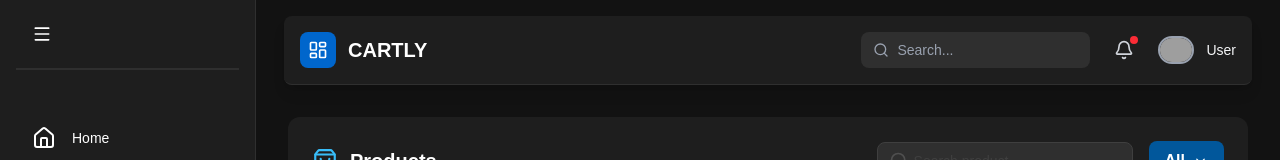
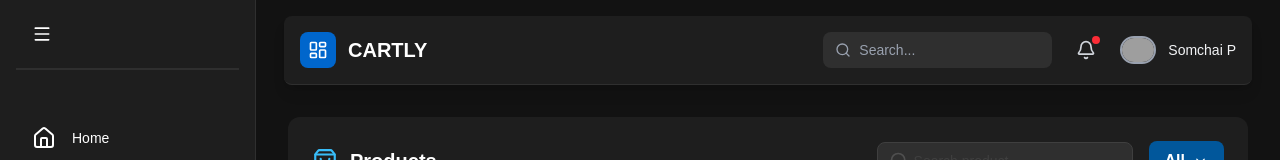
Before and after one commit to Junxeb/Dashboard-ecom, a Next.js app: page /products in a window 1280 px wide. Shown: the top 160 px of the page. Built offline with nearby package versions, Linux system fonts and the light colour scheme; grey boxes are pictures that could not be loaded.

Commit message:
change name in header

```diff
--- a/src/layout/Header.tsx
+++ b/src/layout/Header.tsx
@@ -10,7 +10,7 @@ const Header = () => {
 
   const pathname = usePathname();
   const isAdminRoute = pathname.startsWith("/admin");
-  const userName = isAdminRoute ? "Admin" : "User";
+  const userName = isAdminRoute ? "Admin" : "Somchai P";
   const userAvatar = isAdminRoute ? "/admin.jpg" : "/user-avatar.png";
 
   return (
```
